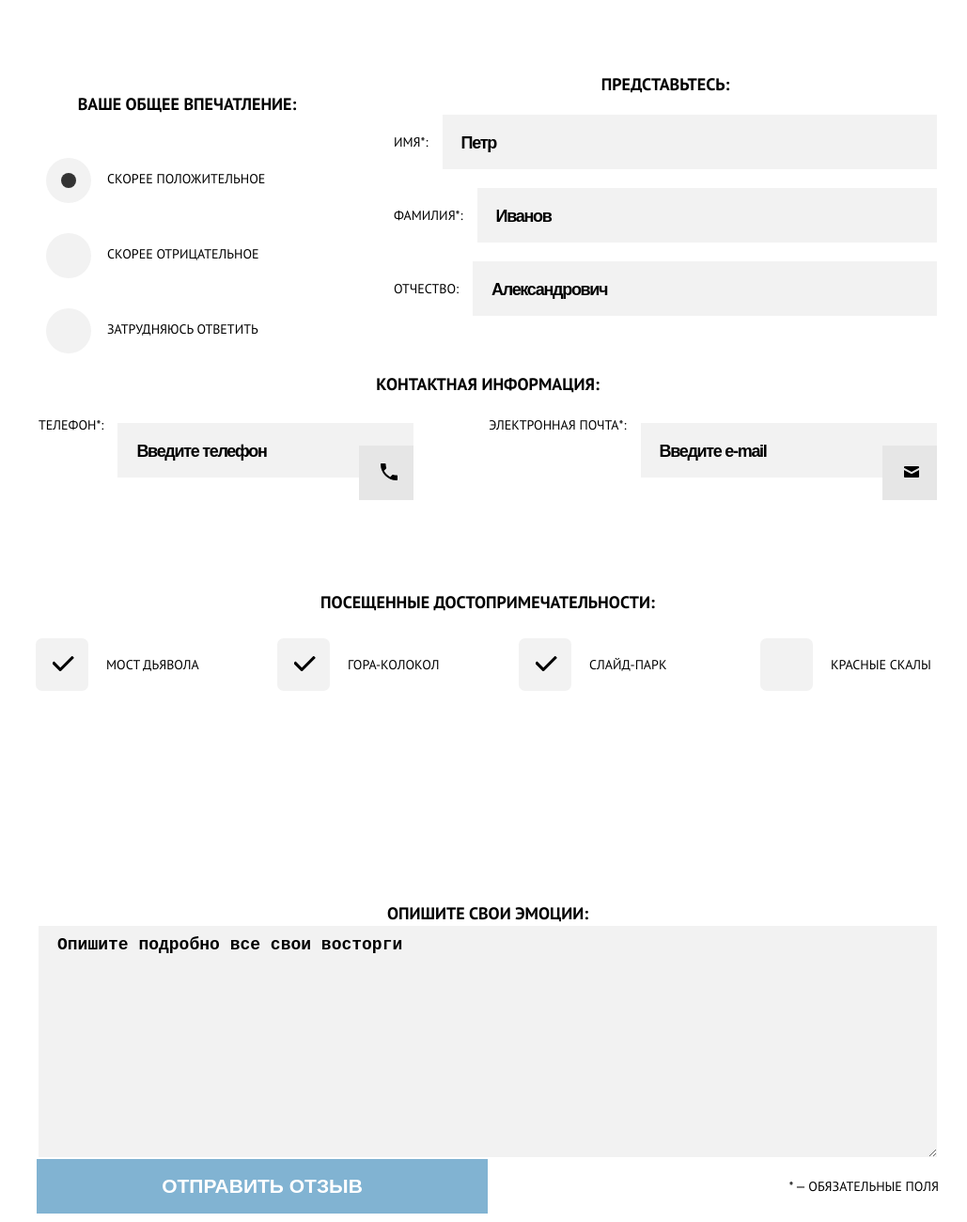
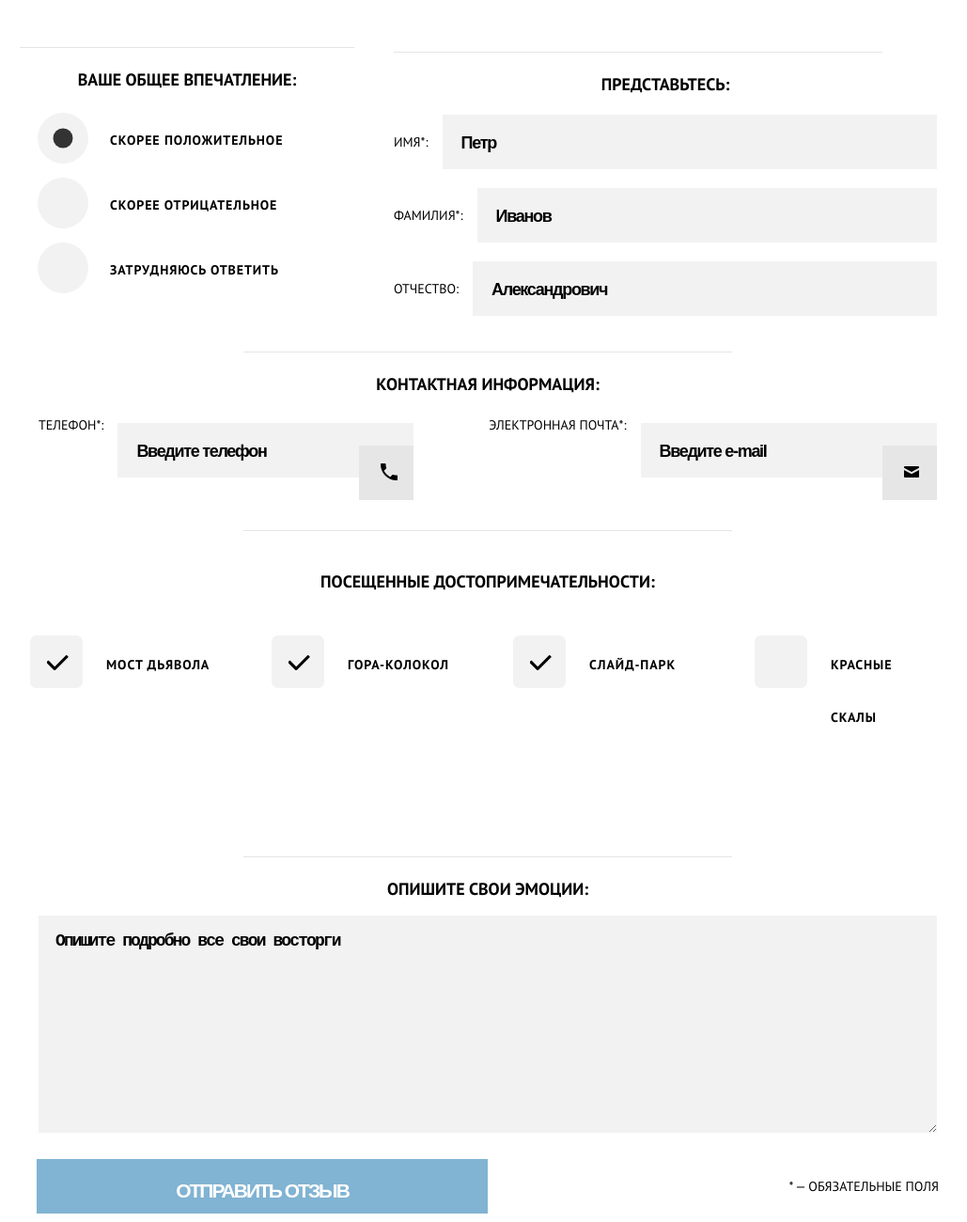
Before and after one commit to RSKOne/1496883-sedona-22, a website: page source/form.html in a window 1280 px wide. Shown: the part 500-1800 px from the top of the page at 94% size, without its empty margins (121-1150 px from the left). Drawn offline with nearby package versions, Linux system fonts and the light colour scheme; files that its build step writes are made by us from their sources; files whose address does not match are found by name.

Commit message:
pixelPerfected form.html mobile version

```diff
--- a/source/form.html
+++ b/source/form.html
@@ -110,34 +110,34 @@
           </div>
         </div>
         <fieldset class="review__places">
-          <legend class="review__legend">Посещенные достопримечательности:</legend>
+          <legend class="review__legend review__legend--checkbox">Посещенные достопримечательности:</legend>
           <div class="review__spot-item">
             <label class="review__label review__label--checkbox">
               <input class="review__spot-checkbox" type="checkbox" name="Devil's bridge" checked>
-              <span>Мост Дьявола</span>
+              <span class="review__label-text review__label-text--checkbox">Мост Дьявола</span>
             </label>
           </div>
           <div class="review__spot-item">
             <label class="review__label review__label--checkbox">
               <input class="review__spot-checkbox" type="checkbox" name="Hill of the bell" checked>
-              <span>Гора-Колокол</span>
+              <span class="review__label-text review__label-text--checkbox">Гора-Колокол</span>
             </label>
           </div>
           <div class="review__spot-item">
             <label class="review__label review__label--checkbox">
               <input class="review__spot-checkbox" type="checkbox" name="Slide park" checked>
-              <span>Слайд-парк</span>
+              <span class="review__label-text review__label-text--checkbox">Слайд-парк</span>
             </label>
           </div>
           <div class="review__spot-item">
             <label class="review__label review__label--checkbox">
               <input class="review__spot-checkbox" type="checkbox" name="Red rocks">
-              <span>Красные скалы</span>
+              <span class="review__label-text review__label-text--checkbox">Красные скалы</span>
             </label>
           </div>
         </fieldset>
         <fieldset class="review__comments">
-          <legend class="review__legend">Опишите свои эмоции:</legend>
+          <legend class="review__legend review__legend--comments">Опишите свои эмоции:</legend>
           <textarea class="review__textarea" name="comments" cols="10 " rows="7" placeholder="Опишите подробно все свои восторги "></textarea>
         </fieldset>
         <button class="review__button button" type="submit">Отправить отзыв</button>
@@ -151,13 +151,13 @@
           <h2 class="visually-hidden">Мы в социальных сетях</h2>
           <ul class="social-networks__list">
             <li class="social-networks__item">
-              <a class="social-networks__link" href="#" aria-label="Twitter"></a>
+              <a class="social-networks__link social-networks__link--twitter" href="https://www.twitter.com" aria-label="Twitter"></a>
             </li>
             <li class="social-networks__item">
-              <a class="social-networks__link" href="#" aria-label="Facebook"></a>
+              <a class="social-networks__link social-networks__link--facebook" href="https://www.facebook.com" aria-label="Facebook"></a>
             </li>
             <li class="social-networks__item">
-              <a class="social-networks__link" href="#" aria-label="YouTube"></a>
+              <a class="social-networks__link social-networks__link--youtube" href="https://www.youtube.com" aria-label="YouTube"></a>
             </li>
           </ul>
         </section>
--- a/source/sass/blocks/button.scss
+++ b/source/sass/blocks/button.scss
@@ -8,5 +8,5 @@
   text-align: center;
   text-transform: uppercase;
   height: 58px;
-  padding: 16px 32px;
+  padding: 21px 32px;
 }
--- a/source/sass/blocks/main.scss
+++ b/source/sass/blocks/main.scss
@@ -17,7 +17,7 @@
   }
 
   &--form {
-    padding: 16px 22px;
+    padding: 21px 22px;
     margin-bottom: 16px;
   }
 
--- a/source/sass/blocks/review.scss
+++ b/source/sass/blocks/review.scss
@@ -6,6 +6,7 @@
   min-width: 150px;
   max-width: 520px;
   margin: 0 auto;
+  margin-bottom: 38px;
 
   // & > fieldset {
   //   margin-bottom: 40px;
@@ -41,7 +42,15 @@
   }
 
   &--radio {
-    margin-bottom: 44px;
+    margin-bottom: 34px;
+  }
+
+  &--checkbox {
+    margin-bottom: 22px;
+  }
+
+  &--comments {
+    margin-bottom: 15px;
   }
 }
 
@@ -155,7 +164,14 @@
   }
 
   &--radio {
+    font-weight: bold;
     line-height: 45px;
+    letter-spacing: 0.9px;
+  }
+
+  &--checkbox {
+    font-weight: bold;
+    letter-spacing: 0.9px;
   }
 }
 
@@ -173,7 +189,6 @@
 }
 
 .review__input {
-  position: relative;
   display: inline-block;
   margin-left: 15px;
   flex: auto;
@@ -193,20 +208,11 @@
   }
 }
 
-.review__input--contacts-phone {
-  &::before {
-    content: "";
-    position: absolute;
-    display: block;
-    width: 50px;
-    height: 50px;
-    background-color: $darkGrey;
-  }
-}
-
 .review__textarea {
   flex-grow: 1;
-  padding: 10px 0 0 20px;
+  padding: 14px 0 0 18px;
+  line-height: inherit;
+  letter-spacing: -1.9px;
 }
 
 .review__name,
@@ -214,6 +220,7 @@
 .review__impressions,
 .review__places,
 .review__comments {
+  position: relative;
   border: none;
   padding: 0;
 }
@@ -226,6 +233,20 @@
     height: 304px;
     padding-left: 58px;
   }
+
+  &::before {
+    content: "";
+    position: absolute;
+    display: block;
+    min-width: 320px;
+    max-width: 520px;
+    height: 1px;
+    left: -20px;
+    top: -67px;
+    right: -20px;
+    background-color: $midGrey;
+    margin: 0 auto;
+  }
 }
 
 .review__contacts {
@@ -235,20 +256,51 @@
     grid-area: 2 / 1 / 3 / 4;
     height: 286px;
   }
+
+  &::before {
+    content: "";
+    position: absolute;
+    display: block;
+    min-width: 320px;
+    max-width: 520px;
+    height: 1px;
+    left: -20px;
+    top: -65px;
+    right: -20px;
+    background-color: $midGrey;
+    margin: 0 auto;
+  }
 }
 
 .review__comments {
+  margin-bottom: 52px;
   display: flex;
+  height: 200px;
 
   @media (min-width: $tablet-width) {
     grid-area: 4 / 1 / 5 / 4;
     height: 272px;
+  }
+
+  &::before {
+    content: "";
+    position: absolute;
+    display: block;
+    min-width: 320px;
+    max-width: 520px;
+    height: 1px;
+    left: -20px;
+    top: -63px;
+    right: -20px;
+    background-color: $midGrey;
+    margin: 0 auto;
   }
 }
 
 .review__button {
   width: 280px;
   margin: 0 auto;
+  letter-spacing: -2px;
 
   @media (min-width: $tablet-width) {
     grid-area: 5 / 1 / 6 / 3;
@@ -276,9 +328,25 @@
 
 
 .review__impressions {
+  margin-bottom: 52px;
+
   @media (min-width: $tablet-width) {
     grid-area: 1 / 1 / 2 / 2;
     height: 288px;
+  }
+
+  &::before {
+    content: "";
+    position: absolute;
+    display: block;
+    min-width: 320px;
+    max-width: 520px;
+    height: 1px;
+    left: -20px;
+    top: -82px;
+    right: -20px;
+    background-color: $midGrey;
+    margin: 0 auto;
   }
 }
 
@@ -292,16 +360,17 @@
 
 .review__radio-button + span {
   position: relative;
-  padding-left: 65px;
+  padding-left: 68px;
+  line-height: 34px;
 }
 
 .review__radio-button + span::before {
   content: "";
   position: absolute;
-  width: 48px;
-  height: 48px;
-  top: 0;
-  left: 0;
+  width: 54px;
+  height: 54px;
+  top: -12px;
+  left: -9px;
   border-radius: 100%;
   background-color: $lightGrey;
 }
@@ -318,10 +387,10 @@
 .review__radio-button:checked + span::after {
   content: "";
   position: absolute;
-  width: 16px;
-  height: 16px;
-  top: 53%;
-  left: 24px;
+  width: 21px;
+  height: 21px;
+  top: 15px;
+  left: 18px;
   transform: translate(-50%, -50%);
   background-color: $darkText;
   border-radius: 100%;
@@ -337,6 +406,8 @@
 
 
 .review__places {
+  margin-bottom: 44px;
+
   @media (min-width: $tablet-width) {
     grid-area: 3 / 1 / 4 / 4;
     display: flex;
@@ -349,10 +420,24 @@
     grid-area: 3 / 1 / 4 / 4;
     max-width: 1200px;
   }
+
+  &::before {
+    content: "";
+    position: absolute;
+    display: block;
+    min-width: 320px;
+    max-width: 520px;
+    height: 1px;
+    left: -20px;
+    top: -90px;
+    right: -20px;
+    background-color: $midGrey;
+    margin: 0 auto;
+  }
 }
 
 .review__spot-item {
-  padding-left: 80px;
+  padding-left: 71px;
   line-height: 56px;
 
   @media (min-width: $tablet-width) {
@@ -375,7 +460,7 @@
 }
 
 .review__spot-item + .review__spot-item {
-  margin-top: 25px;
+  margin-top: 24px;
 
   @media (min-width: $tablet-width) {
     margin: 0;
@@ -399,8 +484,8 @@
   position: absolute;
   width: 56px;
   height: 56px;
-  top: 0;
-  left: -75px;
+  top: -3px;
+  left: -81px;
   border-radius: 12%;
   background-color: $lightGrey;
 }
@@ -424,8 +509,8 @@
   position: absolute;
   width: 23px;
   height: 16px;
-  top: 27px;
-  left: -46px;
+  top: 26px;
+  left: -52px;
   transform: translate(-50%, -50%);
   background-image: url("../../img/tick.svg");
   background-repeat: no-repeat;
--- a/source/sass/blocks/welcome-inner.scss
+++ b/source/sass/blocks/welcome-inner.scss
@@ -1,7 +1,7 @@
 .welcome-inner {
   position: relative;
   width: auto;
-  height: 160px;
+  height: 156px;
   background-color: $mountainBrown;
   background-image: url("../img/back-mobile.jpg.jpg");
   background-repeat: no-repeat;
@@ -21,7 +21,7 @@
     content: "";
     position: absolute;
     right: 0;
-    bottom: 0;
+    bottom: -1px;
     left: 0;
     height: 56px;
     background-image: url("../../img/intro-triangle.svg");
@@ -33,7 +33,7 @@
 .welcome__image-inner {
   position: absolute;
   margin: auto;
-  top: 0;
+  top: -19px;
   left: 0;
   bottom: 0;
   right: 0;
```
